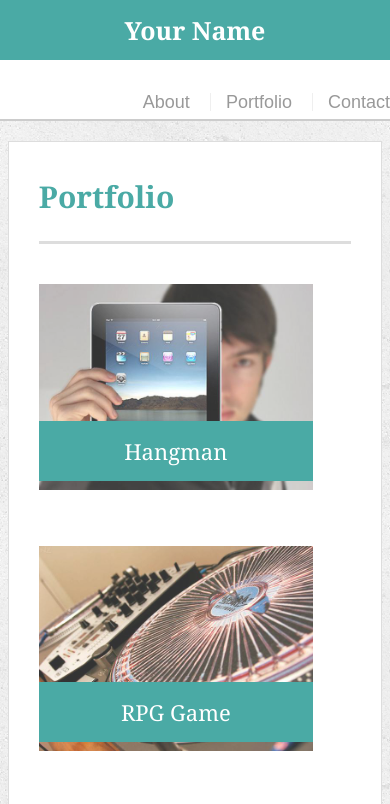
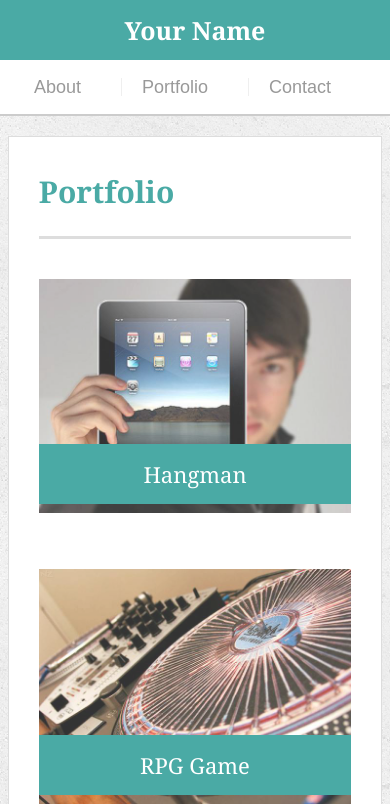
Before and after one commit to echekay/Responsive-Portfolio, a plain HTML site: page portfolio.html in a window 390 px wide. Shown: the top 804 px of the page. Drawn offline with Linux system fonts and the light colour scheme.

Commit message:
Second draft, minor changes needed still.

```diff
--- a/assets/css/style.css
+++ b/assets/css/style.css
@@ -9,8 +9,6 @@
     * {
         box-sizing: border-box;
     }
-
-
     /* general */
 
     .container {
@@ -50,8 +48,6 @@ h2,
     h3 {
         font-size: 22px;
     }
-
-
     /* header */
 
     #masthead {
@@ -97,8 +93,6 @@ nav a {
     nav a:first-child {
         border-left: 0 none;
     }
-
-
     /* footer */
 
     footer {
@@ -111,8 +105,6 @@ footer {
         background: #666;
         border-top: 8px solid #4aaaa5;
     }
-
-
     /* sidebar */
 
     .sidebar {
@@ -143,8 +135,6 @@ h3,
     .social:last-child {
         margin-right: 0;
     }
-
-
     /* main */
 
     #main-container {
@@ -160,8 +150,6 @@ h3,
         background: #fff;
         border: 1px solid #ddd;
     }
-
-
     /* portfolio page */
 
     .work {
@@ -203,8 +191,6 @@ h3,
         margin-top: 10px;
         margin-right: 25px;
     }
-
-
     /* contact page */
 
     #contact-form ul {
@@ -258,6 +244,9 @@ input[type=submit] {
         .sidebar {
             width: 40%;
         }
+      }
+        /**/
+
         @media screen and (max-width: 768px) {
             .wrapper {
                 width: 96%;
@@ -272,6 +261,7 @@ input[type=submit] {
                 max-width: 768px;
             }
         }
+
         @media screen and (max-width: 640px) {
             .wrapper {
                 width: 100%;
@@ -294,12 +284,13 @@ input[type=submit] {
             }
             .main-section {
                 width: 96%;
-                /*max-width: 640px;*/
+                max-width: 640px;
                 margin-left: 2%;
                 margin-bottom: 30px;
             }
-        .auth-image {
-              /*clear: both;*/
+            .work,
+            .auth-image{
+                clear: both;
                 width: 100%;
             }
             p {
--- a/portfolio.html
+++ b/portfolio.html
@@ -4,6 +4,7 @@
 <head>
   <meta charset="UTF-8">
   <title>Portfolio | Your Name</title>
+  <meta name="viewport" content="width=device-width, intital-scale=1">
   <link rel="stylesheet" type="text/css" href="assets/css/reset.css">
   <link rel="stylesheet" type="text/css" href="assets/css/style.css">
 </head>
@@ -11,17 +12,17 @@
 <body>
 
   <header id="masthead">
-    <div class="container">
+    <div class="container wrapper">
       <a href="index.html" id="logo">Your Name</a>
-      <nav>
-        <a href="index.html">About</a>
-        <a href="portfolio.html">Portfolio</a>
-        <a href="contact.html">Contact</a>
+      <nav class="nav">
+        <a class="navLinks" href="index.html">About</a>
+        <a class="navLinks" href="portfolio.html">Portfolio</a>
+        <a class="navLinks" href="contact.html">Contact</a>
       </nav>
     </div>
   </header>
 
-  <div id="main-container" class="container">
+  <div id="main-container" class="container wrapper">
     <section class="main-section">
       <h1>Portfolio</h1>
 
```
Also changed, not shown: contact.html (+7 -6 lines), index.html (+0 -1 lines). Lines whose indentation alone changed are shown as unchanged.
